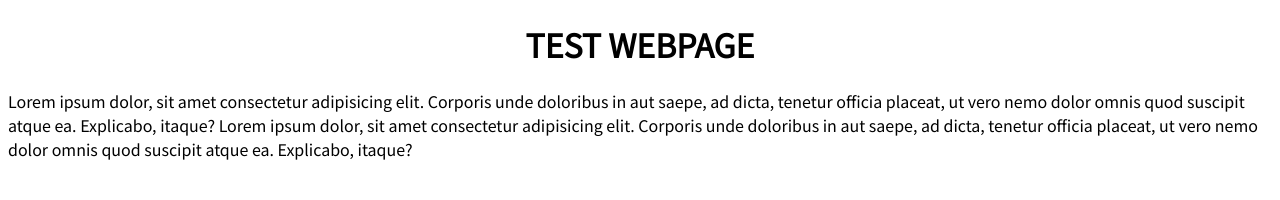
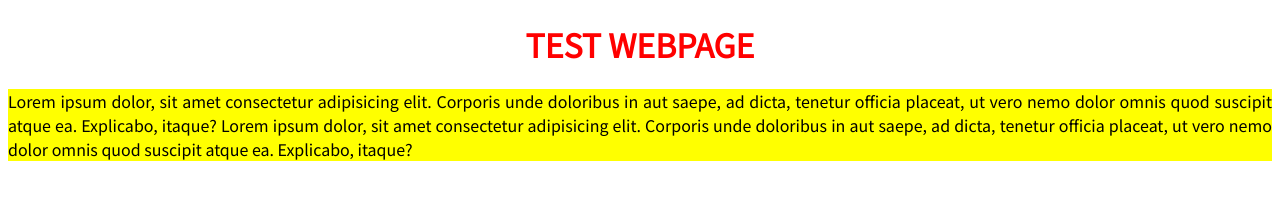
Before and after one commit to AndriySuchinets1212/NewRepo, a plain HTML site: page index.html in a window 1280 px wide. Drawn offline with Linux system fonts and the light colour scheme.

Commit message:
Modified style.css

```diff
--- a/style.css
+++ b/style.css
@@ -7,4 +7,9 @@ body {
 
 h1 {
     text-align: center;
+    color: red;
 }
+p{
+    background-color: yellow;
+    text-align: justify;
+}
```
